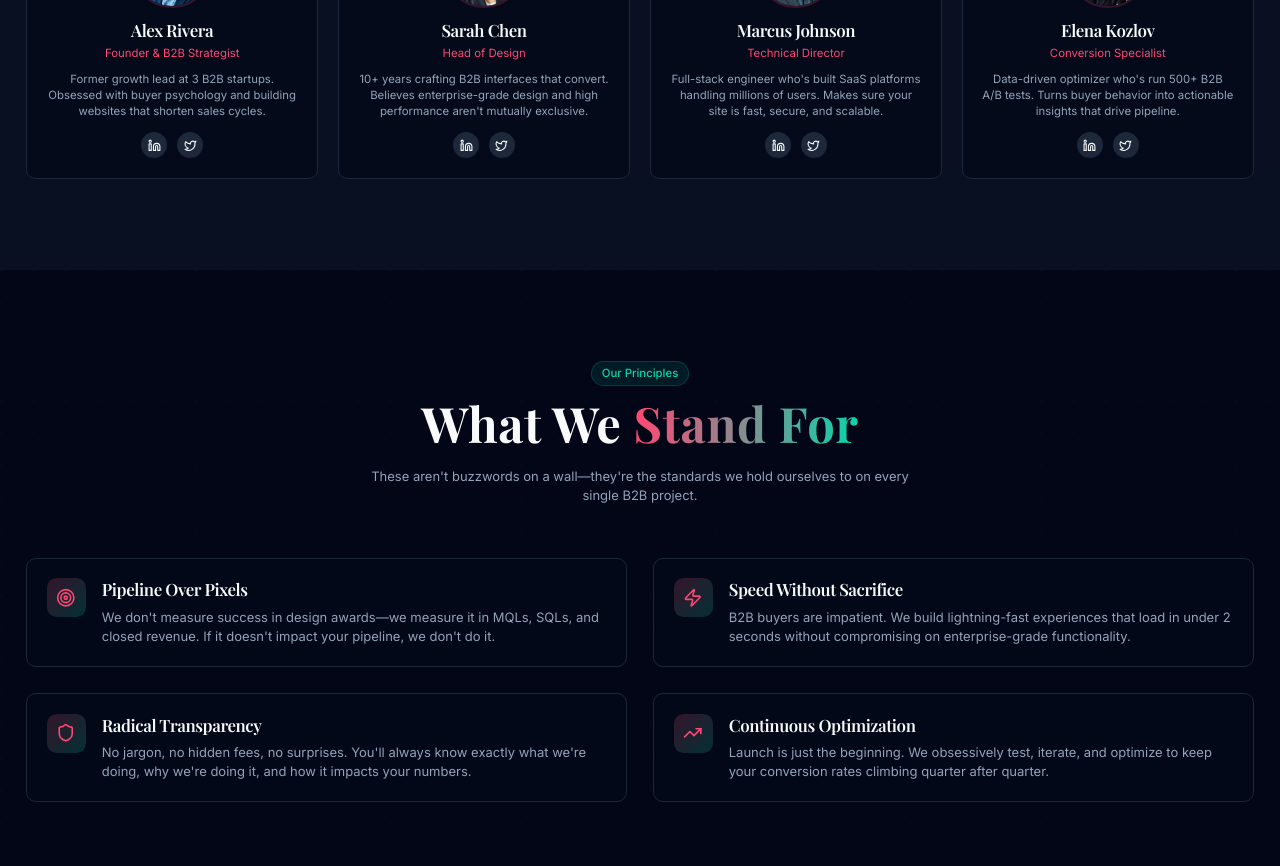
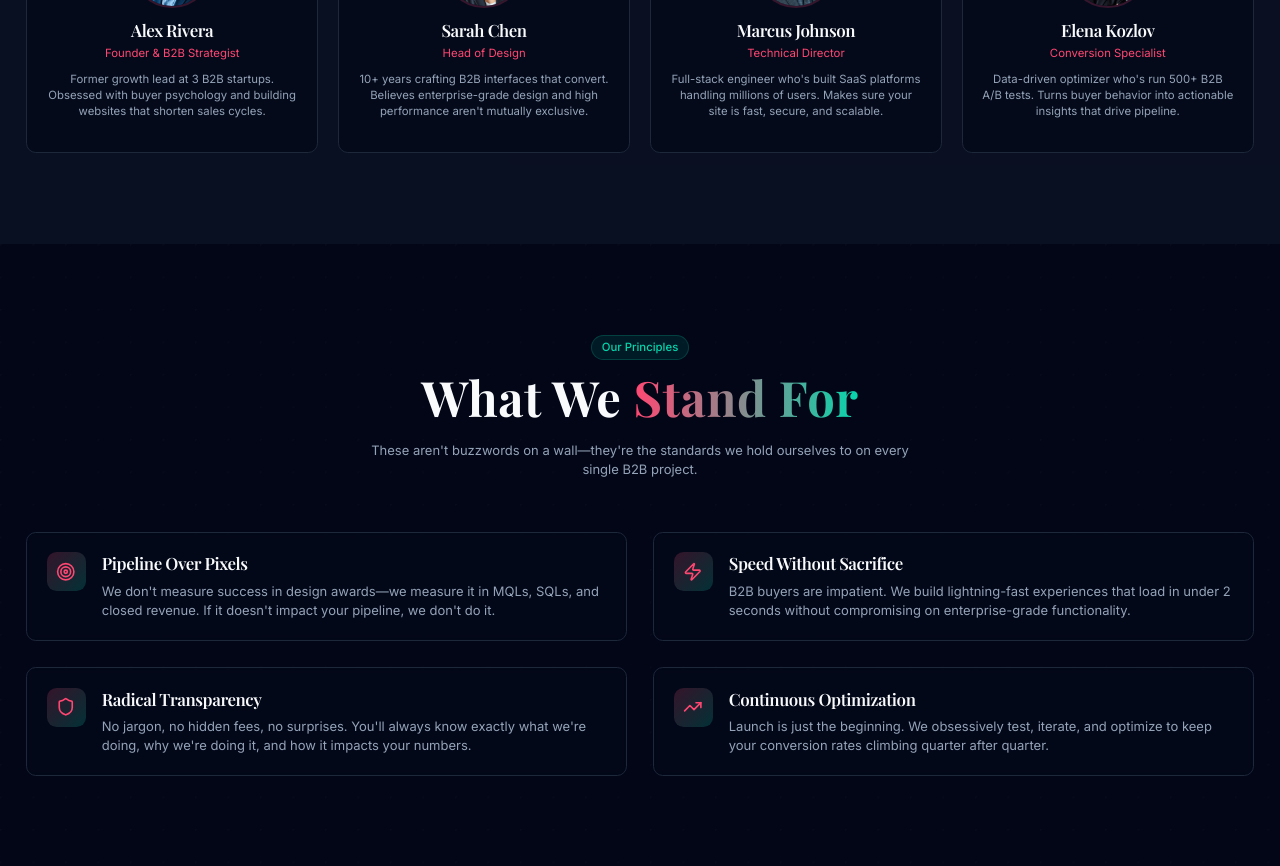
Before and after one commit to babaralis/websiteoptimax, a Next.js app: page /about in a window 1280 px wide. Shown: the part 1360-2226 px from the top of the page. Built offline with nearby package versions, Linux system fonts and the light colour scheme; a web font is replaced by a local one.

Commit message:
modify code

```diff
--- a/src/sections/about/TeamSection.tsx
+++ b/src/sections/about/TeamSection.tsx
@@ -79,14 +79,14 @@
                 <p className="text-sm text-muted-foreground text-center mb-4">
                   {member.bio}
                 </p>
-                <div className="flex justify-center gap-3">
+                {/* <div className="flex justify-center gap-3">
                   <button className="p-2 rounded-full bg-muted hover:bg-primary/10 hover:text-primary transition-colors">
                     <Linkedin className="w-4 h-4" />
                   </button>
                   <button className="p-2 rounded-full bg-muted hover:bg-primary/10 hover:text-primary transition-colors">
                     <Twitter className="w-4 h-4" />
                   </button>
-                </div>
+                </div> */}
               </div>
             </StaggerItem>
           ))}
```
